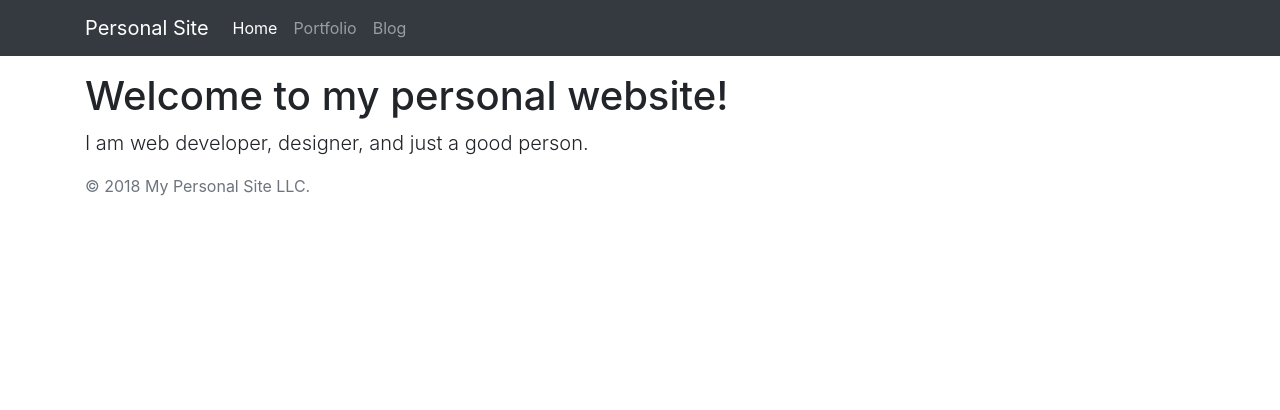
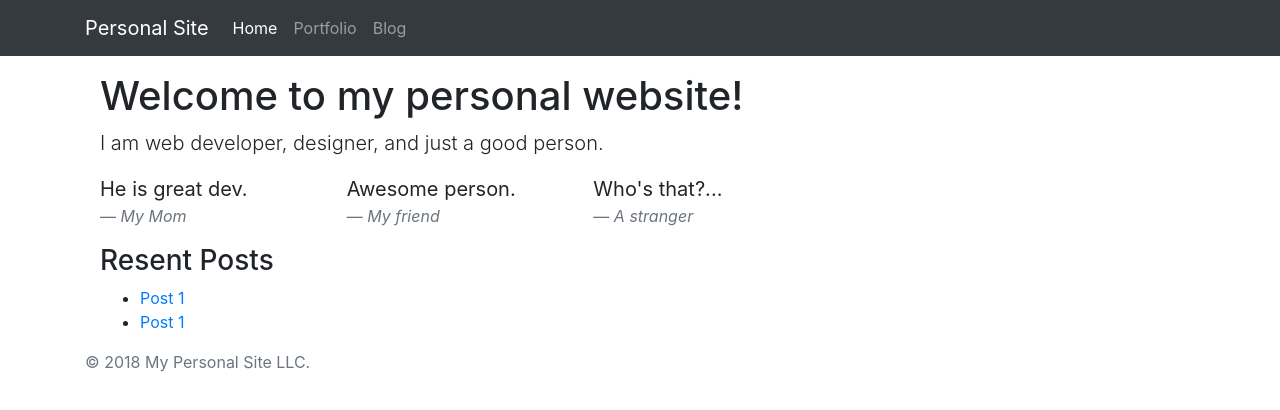
Before and after one commit to giryna13/bootstrap, a plain HTML site: page bootstrap_template/index.html in a window 1280 px wide. Drawn offline with nearby package versions, Linux system fonts and the light colour scheme.

Commit message:
Update index.html

```diff
--- a/bootstrap_template/index.html
+++ b/bootstrap_template/index.html
@@ -37,9 +37,36 @@
   <!-- This type of a container has fixed maximum width for different screen sizes.
   If you would like it to span 100% of the free space all the time, use the .container-fluid class instead. -->
   <main class="container mt-3">
-    <h1>Welcome to my personal website!</h1>
-    <p class="lead">I am web developer, designer, and just a good person.</p> <!-- Make a paragraph stand out by adding .lead class.-->
-  </main>
+    <article class="col-md-8">
+      <h1>Welcome to my personal website!</h1>
+      <p class="lead">I am web developer, designer, and just a good person.</p> <!-- Make a paragraph stand out by adding .lead class.-->
+
+      <div class="row">
+        <blockquote class="blockquote col-md">
+          <p class="mb-0">He is great dev.</p>
+          <footer class="blockquote-footer"><cite title="My Mom">My Mom</cite></footer>
+        </blockquote>
+
+        <blockquote class="blockquote col-md">
+          <p class="mb-0">Awesome person.</p>
+          <footer class="blockquote-footer"><cite title="My friend">My friend</cite></footer>
+        </blockquote>
+
+        <blockquote class="blockquote col-md">
+          <p class="mb-0">Who's that?...</p>
+          <footer class="blockquote-footer"><cite title="A stranger">A stranger</cite></footer>
+        </blockquote>
+      </div>
+    </article>
+
+    <aside class="col-md-4">
+      <h3>Resent Posts</h3>
+      <ul>
+        <li><a href="#">Post 1</a></li>
+        <li><a href="#">Post 1</a></li>
+      </ul>
+    </aside>
+   </main>
 
   <footer class="footer">
   <div class="container">
```
